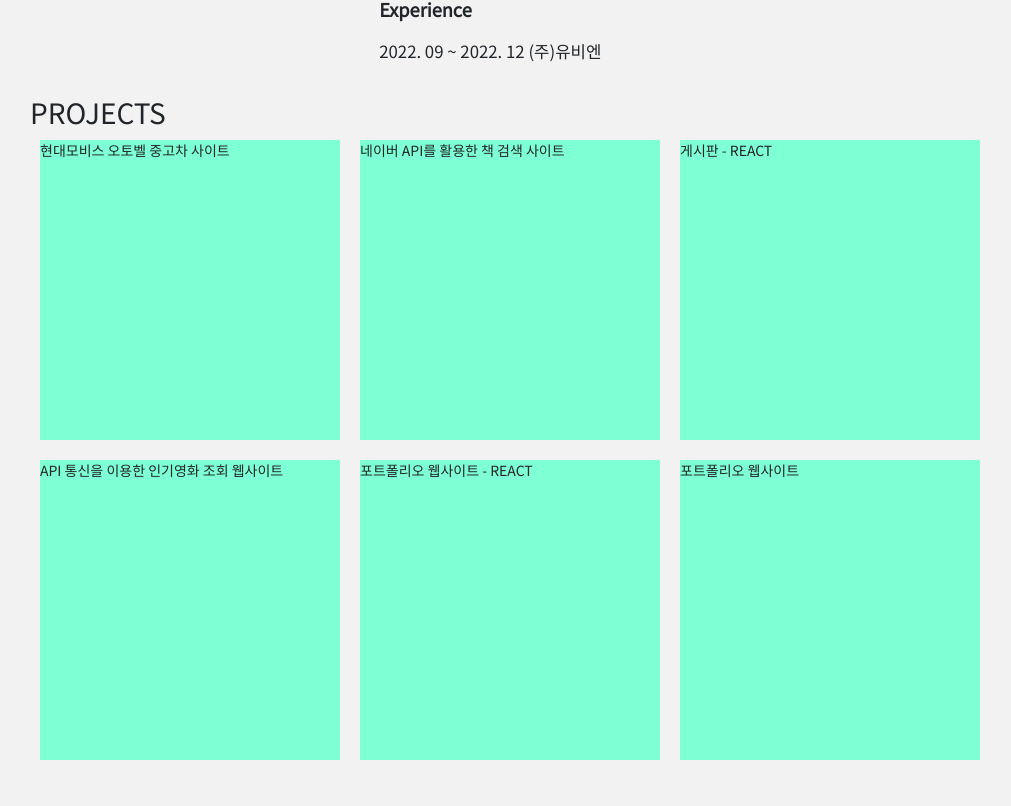
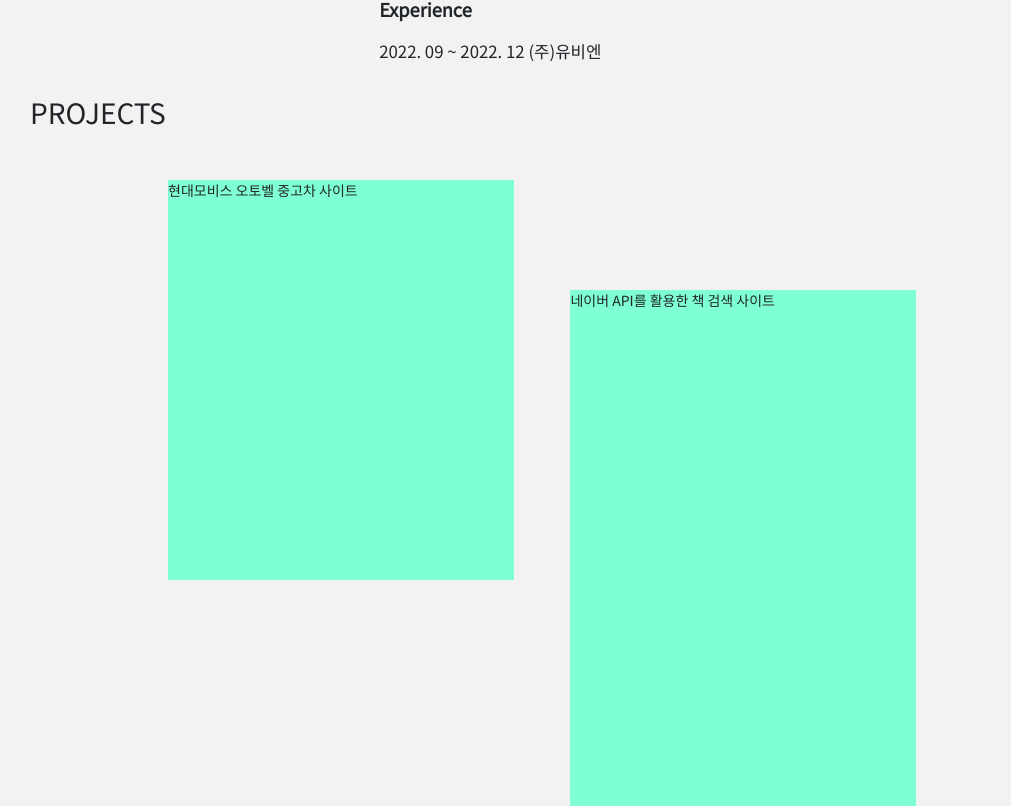
Before and after one commit to kangminhyuk1111/react_portfolio, a React (Create React App) app: page / in a window 1280 px wide. Shown: the part 1574-2380 px from the top of the page, without its empty margins (98-1109 px from the left). Built offline with nearby package versions, Linux system fonts and the light colour scheme.

Commit message:
+20220913

```diff
--- a/src/css/aboutmesu.css
+++ b/src/css/aboutmesu.css
@@ -1,5 +1,5 @@
 .aboutmy {
-    width: 100%;
+    width: 80%;
     background: #f2f2f2;
     text-align: center;
     margin: 0 auto;
@@ -47,3 +47,7 @@
     display: flex;
     flex-direction: row;
 }
+.aboutmy_w_set{
+    width: 80%;
+    margin: 0 auto;
+}
--- a/src/css/projects.css
+++ b/src/css/projects.css
@@ -7,11 +7,12 @@
 }
 
 .projects_main {
-    width: 80%;
+    width: 60%;
     margin: 0 auto;
     display: flex;
     flex-direction: row;
     flex-wrap: wrap;
+    justify-content: space-between;
 }
 
 .myprojects {
@@ -236,8 +237,17 @@
     text-align: center;
 }
 .project_img{
-    width: 300px;
-    height: 300px;
+    width: 45%;
+    height: 400px;
     background-color: aquamarine;
     margin: 10px;
 }
+.project_img:first-child{
+    margin-top: 50px;
+}
+.project_img:nth-child(2n){
+    margin-top: 20vh;
+}
+.project_img:nth-child(2){
+    height: 550px;
+}
--- a/src/pages/AboutmeSU.js
+++ b/src/pages/AboutmeSU.js
@@ -6,6 +6,7 @@
     const [classNames, setClassNames] = useState('good');
     return (
         <div className={`aboutmy ${props.mode}linear`}>
+            <div className='aboutmy_w_set'>
                 <h1 className={`aboutme_h1 right_good`}>PROFILE</h1>
                 <div className={`about_my right showText_3s`}>
                     <div className='dis_flex_set'>
@@ -54,5 +55,6 @@
                     </div>
                 </div>
             </div>
+        </div>
     )
 }
```
Lines whose indentation alone changed are shown as unchanged.
